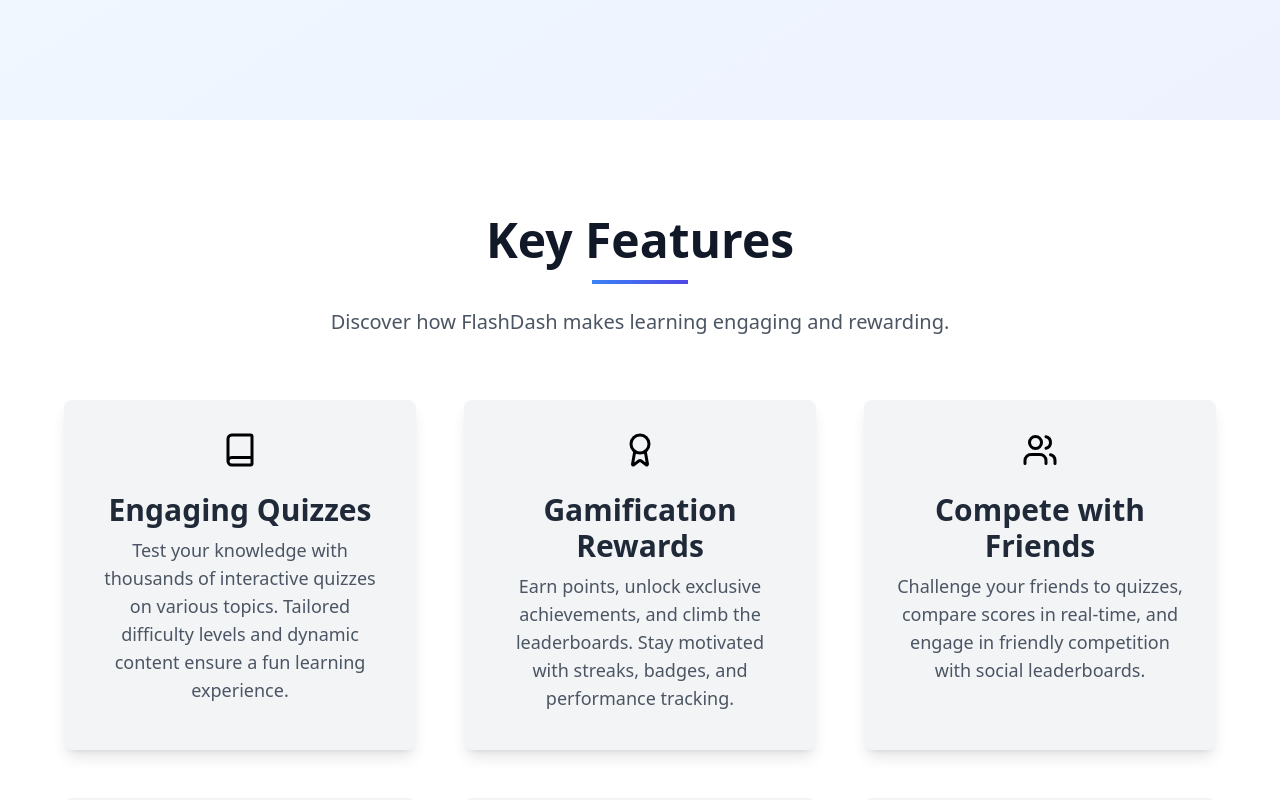
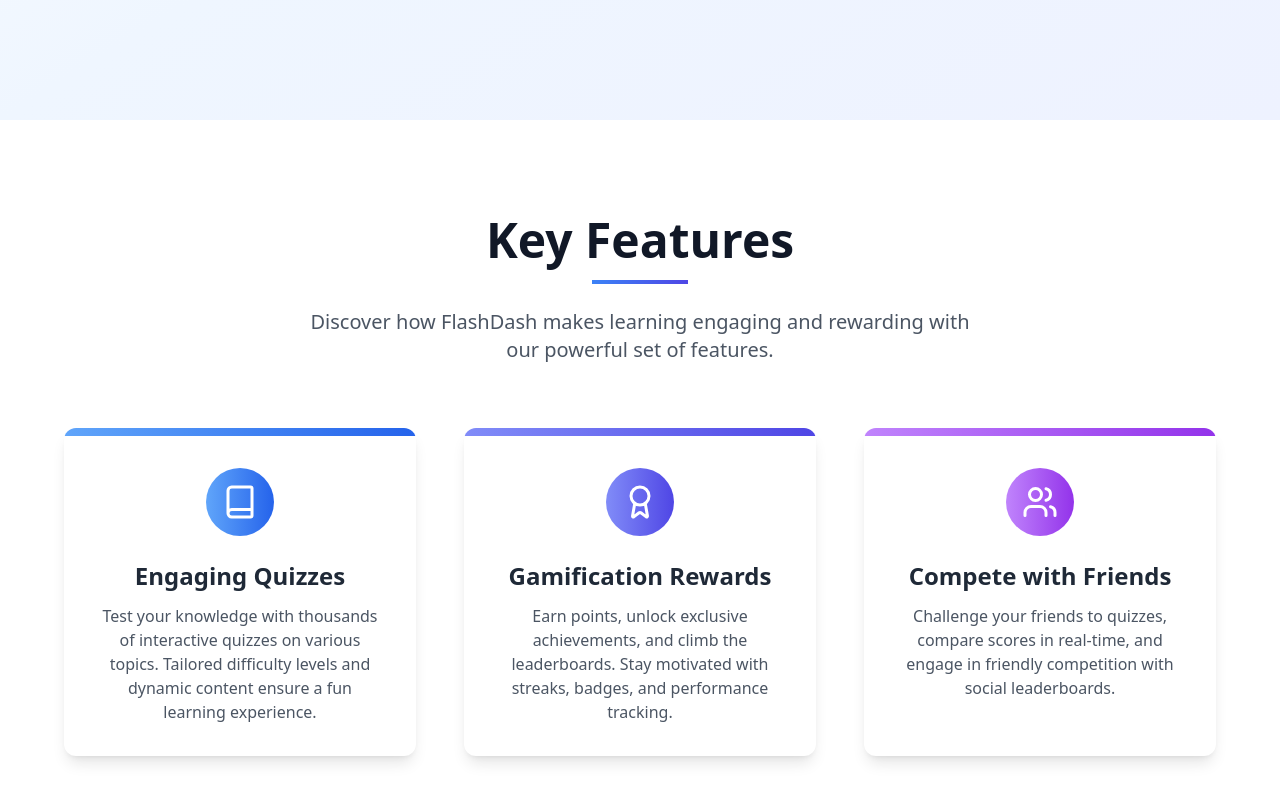
Before and after one commit to P4r1nc3/FlashDash_Frontend, a React (Vite) app: page / in a window 1280 px wide. Shown: the part 680-1480 px from the top of the page. Built offline with nearby package versions, Linux system fonts and the light colour scheme.

Commit message:
Improved Key Features section

```diff
--- a/src/pages/home/Home.tsx
+++ b/src/pages/home/Home.tsx
@@ -25,6 +25,7 @@ interface FAQItemProps {
 }
 
 const Home = () => {
+    // Konfiguracja dla React Slick
     const slickSettings = {
         dots: true,
         infinite: true,
@@ -149,18 +150,18 @@ const Home = () => {
                 </div>
             </section>
 
-            {/* Key Features Section */}
-            <section className="py-24 bg-white text-center">
+            <section className="py-24 bg-white">
                 <div className="container mx-auto px-6 lg:px-16">
                     <motion.div
                         initial={{ opacity: 0, y: 20 }}
                         whileInView={{ opacity: 1, y: 0 }}
                         transition={{ duration: 0.7 }}
                         viewport={{ once: true }}
+                        className="text-center"
                     >
                         <h2 className="text-4xl sm:text-5xl font-bold text-gray-900 mb-4">Key Features</h2>
                         <div className="w-24 h-1 bg-gradient-to-r from-blue-500 to-indigo-600 mx-auto mb-6"></div>
-                        <p className="text-xl text-gray-600 max-w-2xl mx-auto mb-16">Discover how FlashDash makes learning engaging and rewarding.</p>
+                        <p className="text-xl text-gray-600 max-w-2xl mx-auto mb-16">Discover how FlashDash makes learning engaging and rewarding with our powerful set of features.</p>
                     </motion.div>
 
                     <div className="grid md:grid-cols-2 lg:grid-cols-3 gap-8 lg:gap-12">
@@ -169,36 +170,42 @@ const Home = () => {
                             description="Test your knowledge with thousands of interactive quizzes on various topics. Tailored difficulty levels and dynamic content ensure a fun learning experience."
                             icon={<Book size={36} />}
                             color="from-blue-400 to-blue-600"
+
                         />
                         <FeatureCard
                             title="Gamification Rewards"
                             description="Earn points, unlock exclusive achievements, and climb the leaderboards. Stay motivated with streaks, badges, and performance tracking."
                             icon={<Award size={36} />}
                             color="from-indigo-400 to-indigo-600"
+
                         />
                         <FeatureCard
                             title="Compete with Friends"
                             description="Challenge your friends to quizzes, compare scores in real-time, and engage in friendly competition with social leaderboards."
                             icon={<Users size={36} />}
                             color="from-purple-400 to-purple-600"
+
                         />
                         <FeatureCard
                             title="Daily Challenges"
                             description="Keep your knowledge fresh with new daily challenges across different subjects. Build streaks and earn bonus rewards for consistent learning."
                             icon={<Zap size={36} />}
                             color="from-pink-400 to-pink-600"
+
                         />
                         <FeatureCard
                             title="Personalized Learning"
                             description="Our AI adapts to your strengths and weaknesses, creating a personalized learning path that helps you improve efficiently."
                             icon={<Gift size={36} />}
                             color="from-amber-400 to-amber-600"
+
                         />
                         <FeatureCard
                             title="Create & Share"
                             description="Create your own quizzes to share with friends or the community. Customize topics, difficulty, and question formats."
                             icon={<Star size={36} />}
                             color="from-teal-400 to-teal-600"
+
                         />
                     </div>
                 </div>
@@ -218,7 +225,7 @@ const Home = () => {
                         <p className="text-xl text-gray-600 max-w-2xl mx-auto mb-10">See what our users love about FlashDash.</p>
                     </motion.div>
 
-                    {/* React Slick Carousel zastępujący Swiper */}
+                    {/* React Slick Carousel */}
                     <div className="w-full max-w-4xl mx-auto relative">
                         <Slider {...slickSettings}>
                             <div className="px-4">
@@ -298,12 +305,23 @@ const Home = () => {
     );
 };
 
-const FeatureCard = ({ title, description, icon }: FeatureCardProps) => (
-    <div className="p-8 bg-gray-100 rounded-lg shadow-lg hover:shadow-xl transition duration-300 flex flex-col items-center text-center min-h-[350px]">
-        <div className="text-6xl mb-6">{icon}</div>
-        <h3 className="text-3xl font-bold text-gray-800 mb-2">{title}</h3>
-        <p className="text-lg text-gray-600">{description}</p>
-    </div>
+const FeatureCard = ({ title, description, icon, color }: FeatureCardProps) => (
+    <motion.div
+        whileHover={{
+            y: -10,
+            boxShadow: "0 20px 25px -5px rgba(0, 0, 0, 0.1), 0 10px 10px -5px rgba(0, 0, 0, 0.04)"
+        }}
+        className="bg-white rounded-xl shadow-lg hover:shadow-xl transition-all duration-300 overflow-hidden"
+    >
+        <div className={`h-2 w-full bg-gradient-to-r ${color}`}></div>
+        <div className="p-8 flex flex-col items-center text-center">
+            <div className={`p-4 rounded-full bg-gradient-to-r ${color} bg-opacity-10 mb-6`}>
+                <div className="text-white">{icon}</div>
+            </div>
+            <h3 className="text-2xl font-bold text-gray-800 mb-3">{title}</h3>
+            <p className="text-gray-600">{description}</p>
+        </div>
+    </motion.div>
 );
 
 const Testimonial = ({ quote, name, location }: TestimonialProps) => (
```
